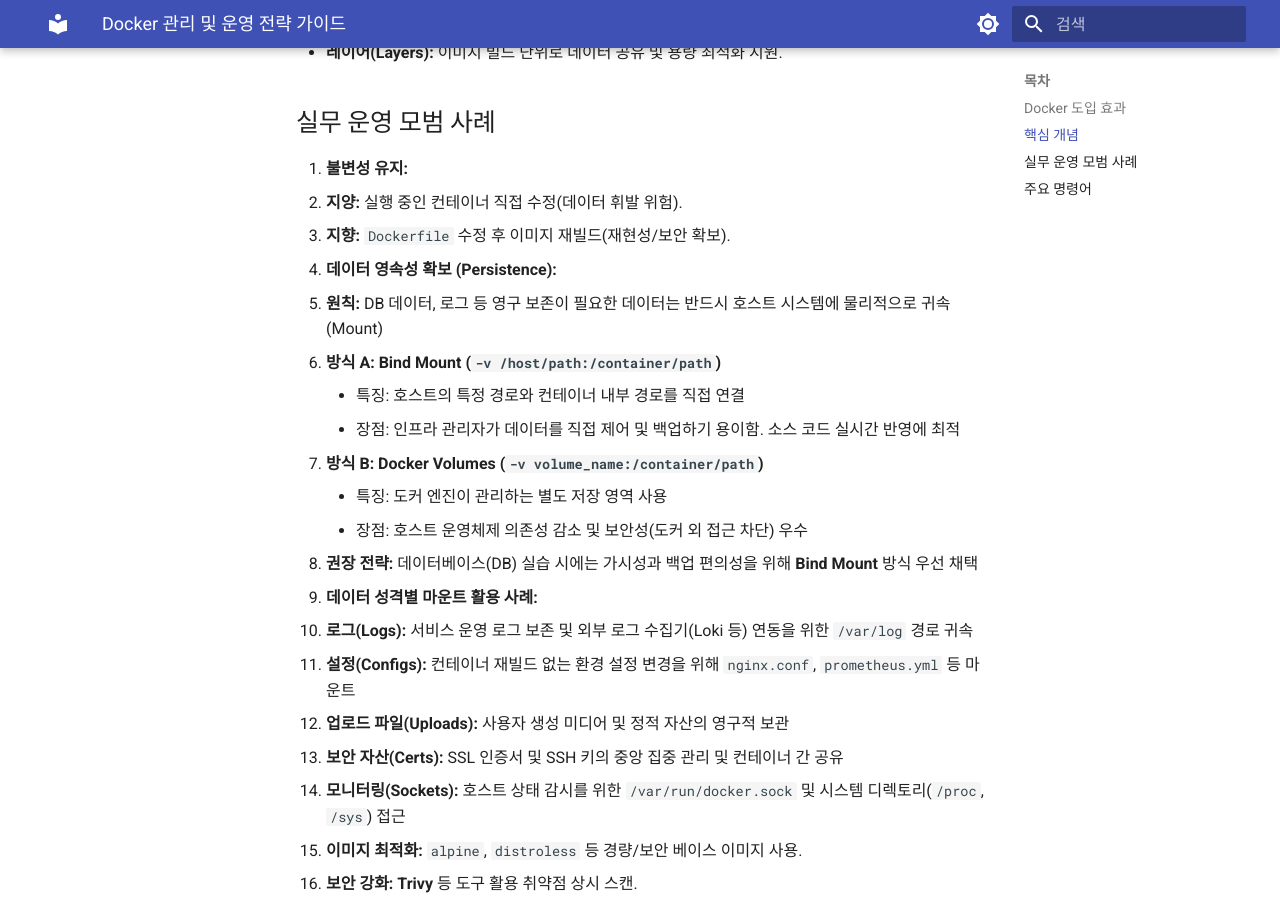
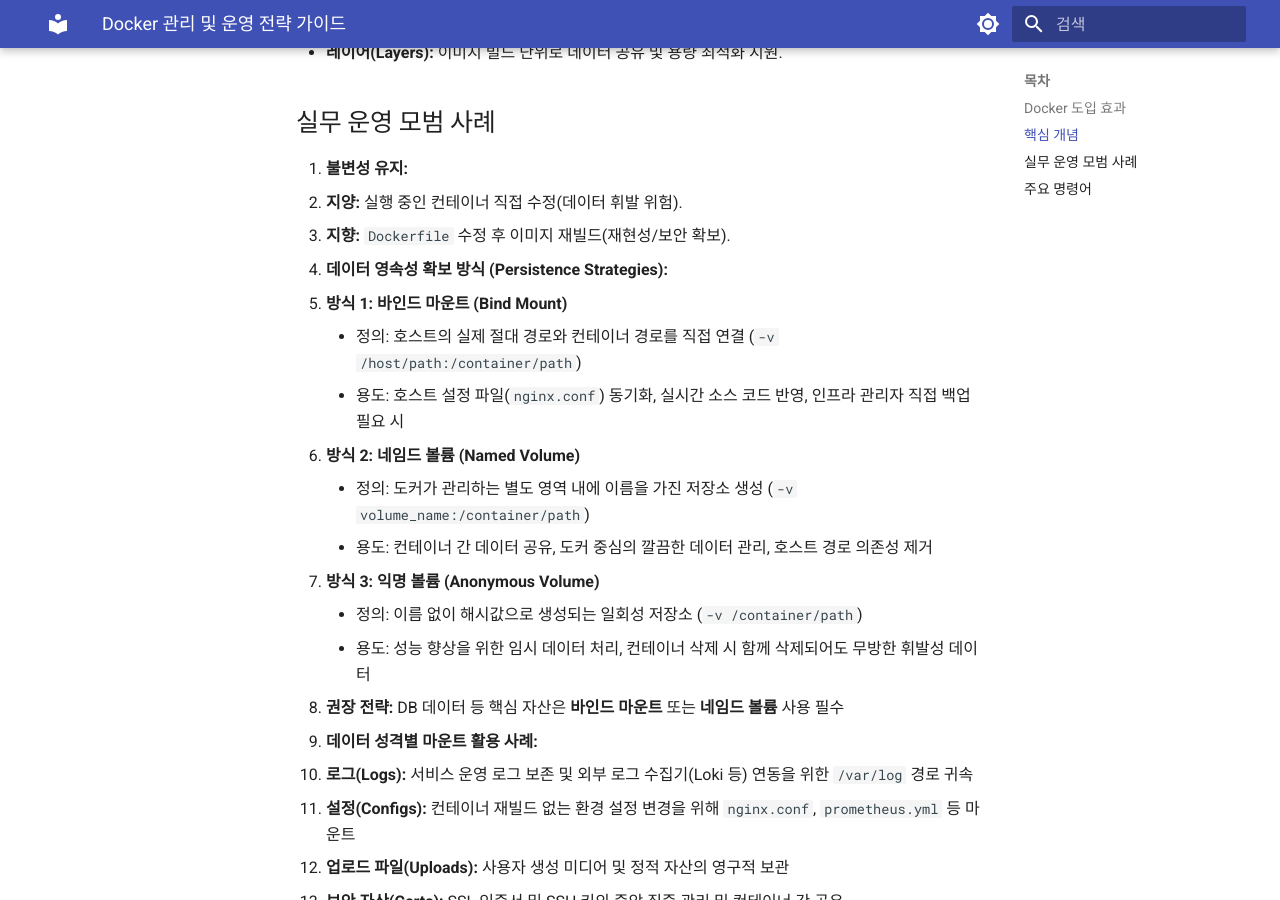
Before and after one commit to ksj686/cloud_infra, an MkDocs documentation site: the page built from docs/to-do-space/step4_expansion/02_docker_strategy/README.md, in a window 1280 px wide and 900 px high, scrolled down 490 px. Built offline with MkDocs 1.6.1 and Material for MkDocs 9.7.7, drawn with Linux system fonts in a browser that asks for light colours.

Commit message:
feat: 도커 볼륨 관리 3대 방식(Bind, Named, Anonymous) 가이드 구축  - 바인드 마운트, 네임드 볼륨, 익명 볼륨의 정의 및 비교 분석 추가  - 데이터 성격(로그, 설정, 임시 데이터 등)에 따른 최적의 마운트 전략 제시

```diff
--- a/docs/to-do-space/step4_expansion/02_docker_strategy/README.md
+++ b/docs/to-do-space/step4_expansion/02_docker_strategy/README.md
@@ -14,15 +14,17 @@
 1. **불변성 유지:**
    - **지양:** 실행 중인 컨테이너 직접 수정(데이터 휘발 위험).
    - **지향:** `Dockerfile` 수정 후 이미지 재빌드(재현성/보안 확보).
-2. **데이터 영속성 확보 (Persistence):**
-   - **원칙:** DB 데이터, 로그 등 영구 보존이 필요한 데이터는 반드시 호스트 시스템에 물리적으로 귀속(Mount)
-   - **방식 A: Bind Mount (`-v /host/path:/container/path`)**
-     - 특징: 호스트의 특정 경로와 컨테이너 내부 경로를 직접 연결
-     - 장점: 인프라 관리자가 데이터를 직접 제어 및 백업하기 용이함. 소스 코드 실시간 반영에 최적
-   - **방식 B: Docker Volumes (`-v volume_name:/container/path`)**
-     - 특징: 도커 엔진이 관리하는 별도 저장 영역 사용
-     - 장점: 호스트 운영체제 의존성 감소 및 보안성(도커 외 접근 차단) 우수
-   - **권장 전략:** 데이터베이스(DB) 실습 시에는 가시성과 백업 편의성을 위해 **Bind Mount** 방식 우선 채택
+2. **데이터 영속성 확보 방식 (Persistence Strategies):**
+   - **방식 1: 바인드 마운트 (Bind Mount)**
+     - 정의: 호스트의 실제 절대 경로와 컨테이너 경로를 직접 연결 (`-v /host/path:/container/path`)
+     - 용도: 호스트 설정 파일(`nginx.conf`) 동기화, 실시간 소스 코드 반영, 인프라 관리자 직접 백업 필요 시
+   - **방식 2: 네임드 볼륨 (Named Volume)**
+     - 정의: 도커가 관리하는 별도 영역 내에 이름을 가진 저장소 생성 (`-v volume_name:/container/path`)
+     - 용도: 컨테이너 간 데이터 공유, 도커 중심의 깔끔한 데이터 관리, 호스트 경로 의존성 제거
+   - **방식 3: 익명 볼륨 (Anonymous Volume)**
+     - 정의: 이름 없이 해시값으로 생성되는 일회성 저장소 (`-v /container/path`)
+     - 용도: 성능 향상을 위한 임시 데이터 처리, 컨테이너 삭제 시 함께 삭제되어도 무방한 휘발성 데이터
+   - **권장 전략:** DB 데이터 등 핵심 자산은 **바인드 마운트** 또는 **네임드 볼륨** 사용 필수
 
 3. **데이터 성격별 마운트 활용 사례:**
    - **로그(Logs):** 서비스 운영 로그 보존 및 외부 로그 수집기(Loki 등) 연동을 위한 `/var/log` 경로 귀속
```
Also changed, not shown: docs/CHANGELOG.md (+1 -0 lines).
